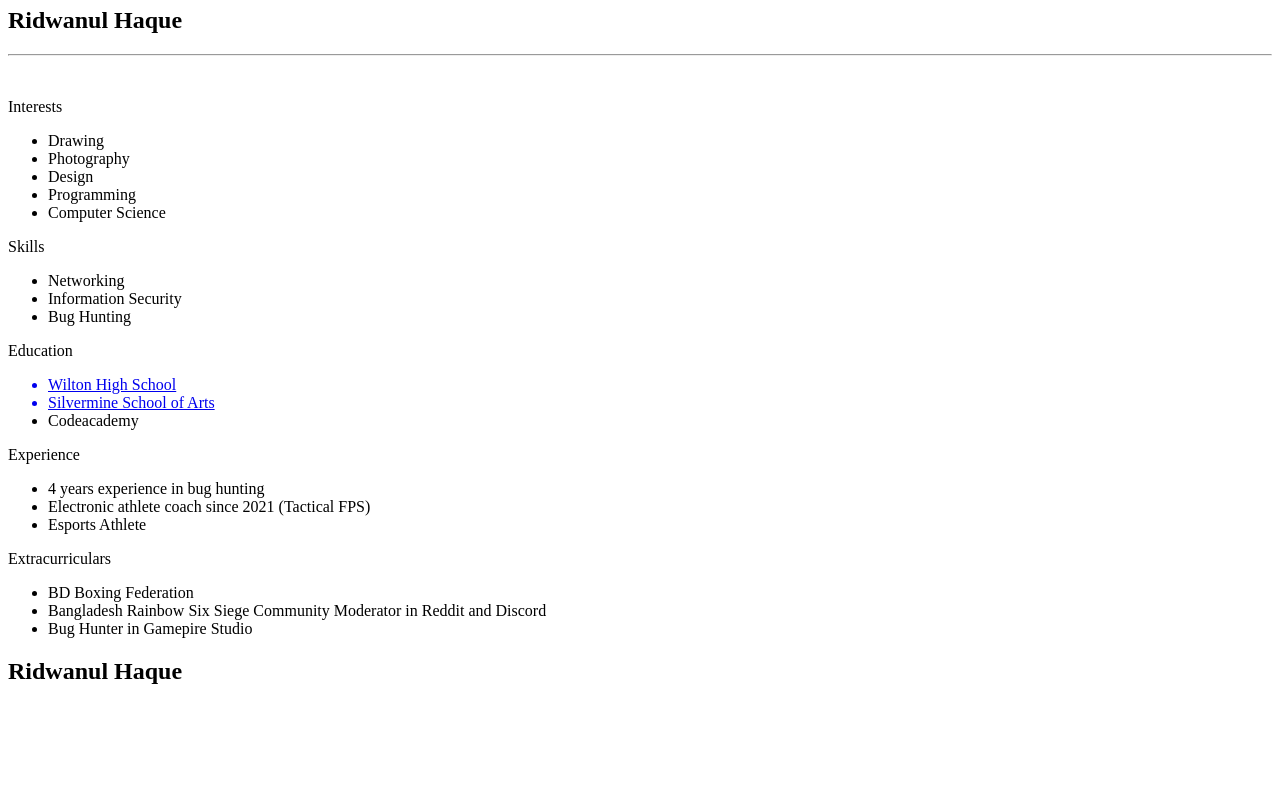
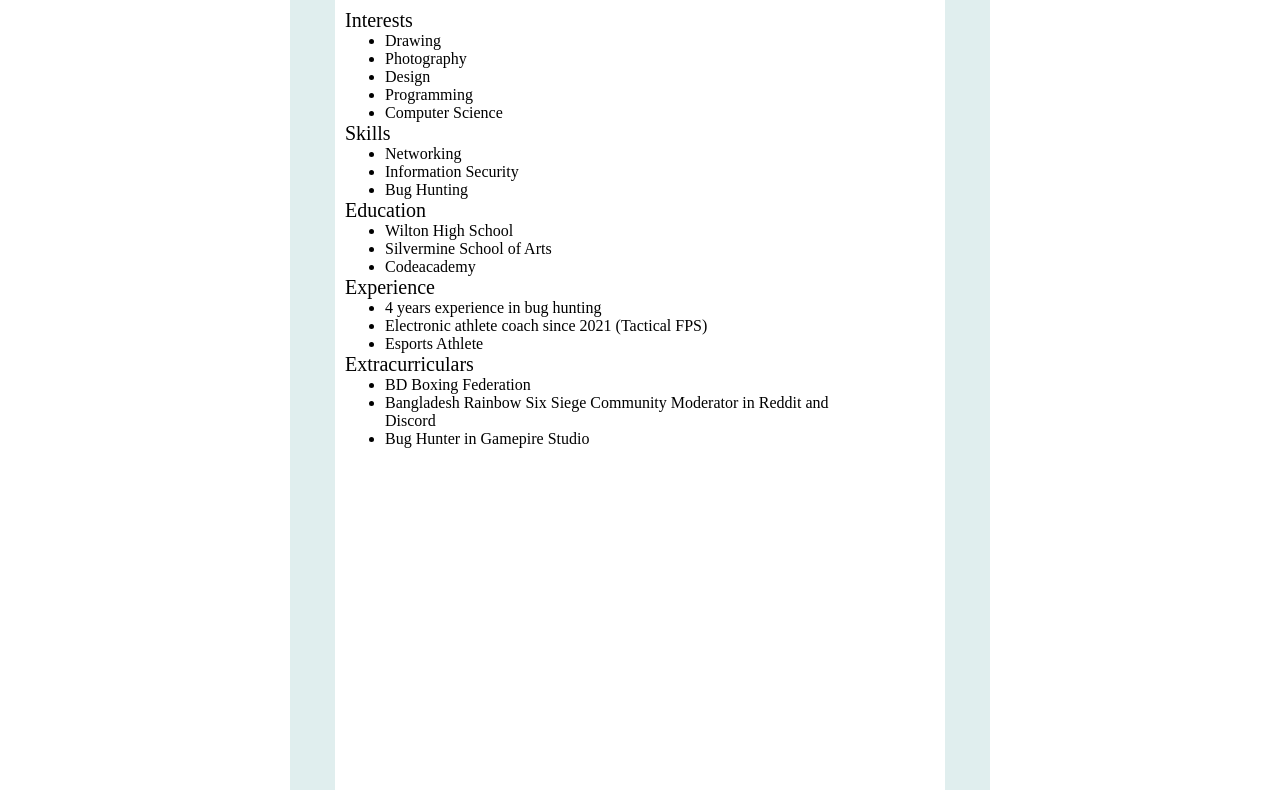
Before and after one commit to RexiousJV/CV, a plain HTML site: page index.html in a window 1280 px wide. Shown: the part 117-907 px from the top of the page. Before the commit the page ends 822 px from the top, so only its background shows below. Drawn offline with Linux system fonts and the light colour scheme.

Commit message:
Update index.html

```diff
--- a/index.html
+++ b/index.html
@@ -1,3 +1,6 @@
+<head>
+  <link rel="stylesheet" type="text/css" href="css.css">
+</head>
 <div id="header"></div>
 <div class="left"></div>
 <div class="stuff">
```
